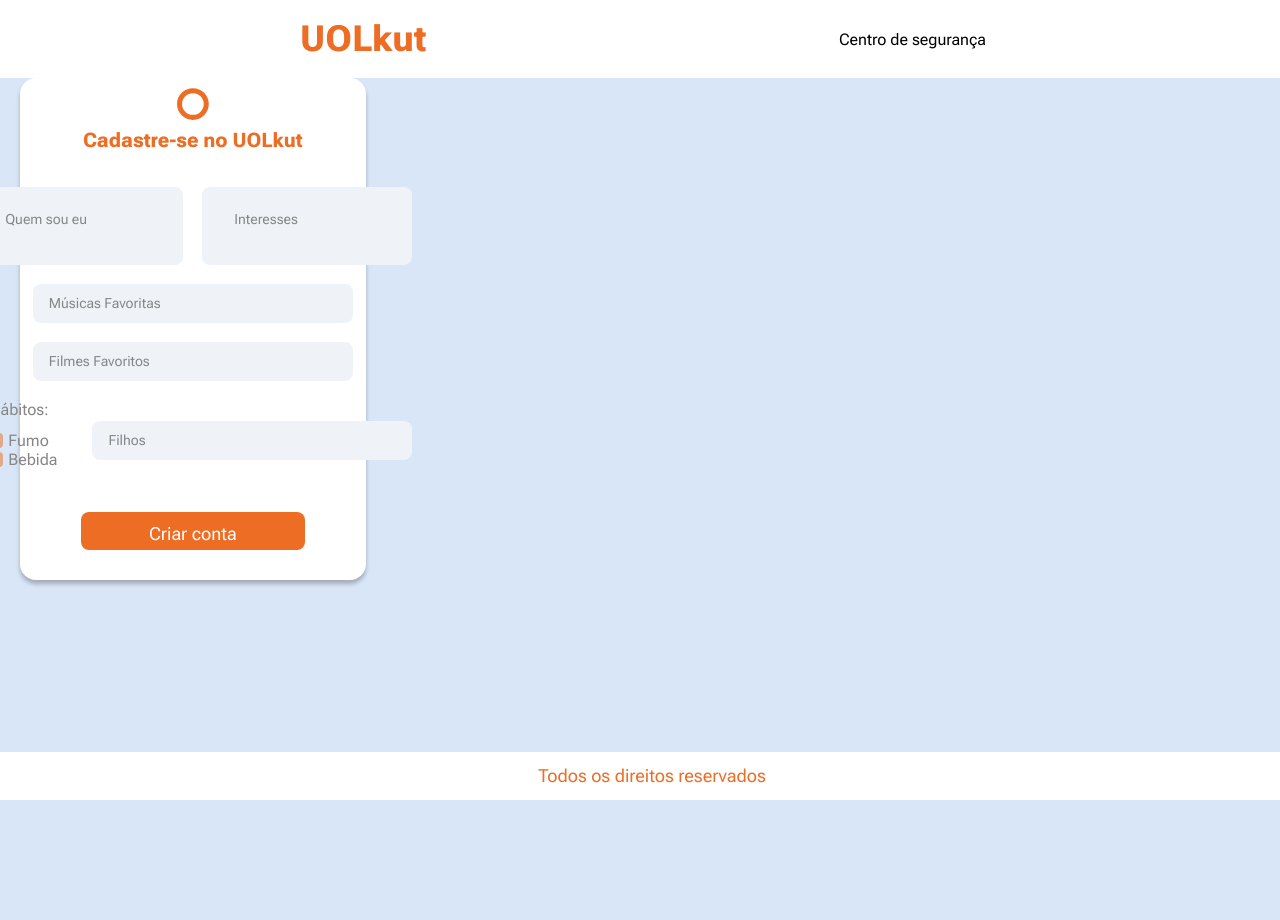
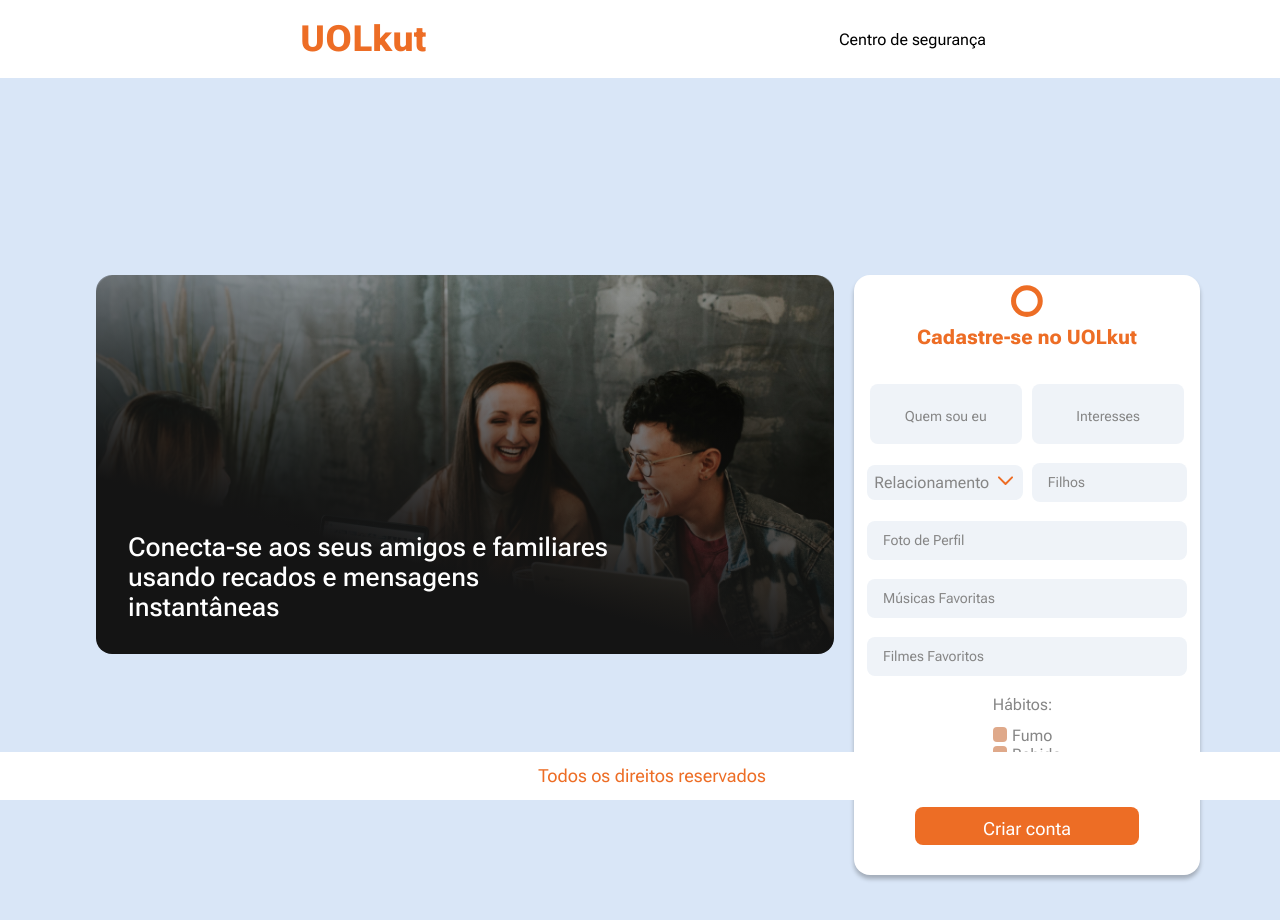
Before and after one commit to Theo-Magno/projeto-compass-desafio-x, a React (Create React App) app in the folder uolkut/: page /profile in a window 1280 px wide. Shown: the top 920 px of the page. Before the commit the page ends 800 px from the top, so only its background shows below. Built offline with nearby package versions, Linux system fonts and the light colour scheme.

Commit message:
feat: creating and styling step 2 of the account creation page

```diff
--- a/uolkut/src/components/Main/Main.tsx
+++ b/uolkut/src/components/Main/Main.tsx
@@ -1,13 +1,14 @@
 //import Form from "./MainComponents/Form";
 import "./Main.css";
 import SecondForm from "./MainComponents/SecondForm";
+// import Form from "./MainComponents/Form";
 
 type Props = {};
 
 const Main = (props: Props) => {
   return (
     <main>
-      {/*<Form />*/}
+      {/* <Form /> */}
       <SecondForm />
     </main>
   );
--- a/uolkut/src/components/Main/MainComponents/Form.css
+++ b/uolkut/src/components/Main/MainComponents/Form.css
@@ -40,6 +40,10 @@
   justify-content: space-around;
   align-items: center;
   gap: 19px;
+}
+
+#kids {
+  width: 40%;
 }
 
 .checkbox {
@@ -108,9 +112,21 @@
     width: 8.9vw;
   }
 
+  .input__checkbox {
+    gap: 16px;
+  }
+
   .form-actions {
     display: flex;
     justify-content: center;
+  }
+
+  .inputs {
+    gap: 10px;
+  }
+
+  #kids {
+    width: 9.6vw;
   }
 }
 
@@ -151,8 +167,24 @@
     width: 6.8vw;
   }
 
+  .input__checkbox {
+    gap: 16px;
+  }
+
+  .select {
+    width: 18.2vw;
+  }
+
   .form-actions {
     display: flex;
     justify-content: center;
   }
+
+  .inputs {
+    gap: 10px;
+  }
+
+  #kids {
+    width: 7.2vw;
+  }
 }
--- a/uolkut/src/components/Main/MainComponents/SecondForm.tsx
+++ b/uolkut/src/components/Main/MainComponents/SecondForm.tsx
@@ -7,6 +7,7 @@
 import TextArea from "../../StyledComponents/TextArea";
 
 import "./Form.css";
+import Select from "../../StyledComponents/Select";
 
 const SecondForm = (): JSX.Element => {
   const submitFormHandler = (event: React.FormEvent) => {
@@ -15,6 +16,13 @@
 
   return (
     <React.Fragment>
+      <section className="register">
+        <div className="image">
+          <p>
+            Conecta-se aos seus amigos e familiares usando recados e mensagens
+            instantâneas
+          </p>
+        </div>
         <Card>
           <div className="header-card">
             <UolCircle />
@@ -26,6 +34,11 @@
                 <TextArea id="selfdesc" placeholder="Quem sou eu" />
                 <TextArea id="interests" placeholder="Interesses" />
               </div>
+              <div className="input__checkbox">
+              <Select />
+              <Input type="number" id="kids" placeholder="Filhos" />
+              </div>
+              <Input type="text" id="profile-picture" placeholder="Foto de Perfil" />
               <Input type="text" id="musics" placeholder="Músicas Favoritas" />
               <Input type="text" id="movies" placeholder="Filmes Favoritos" />
 
@@ -43,7 +56,6 @@
                     <span className="checkmark" />
                   </label>
                 </fieldset>
-              <Input type="number" id="kids" placeholder="Filhos" />
               </div>
             </div>
 
@@ -52,6 +64,7 @@
             </div>
           </form>
         </Card>
+      </section>
     </React.Fragment>
   );
 };
--- /dev/null
+++ b/uolkut/src/components/StyledComponents/Select.tsx
@@ -0,0 +1,144 @@
+import React, { useState } from "react";
+import styled from "styled-components";
+
+const StyledSelect = styled.div`
+  width: 100%;
+  height: 35px;
+  background-color: #eff3f8;
+  border: none;
+  border-radius: 8px;
+  color: #868686;
+  font-family: Roboto Flex;
+  font-size: 14px;
+  font-style: normal;
+  font-weight: 400;
+  line-height: normal;
+  display: flex;
+  justify-content: space-between;
+  align-items: center;
+  padding-left: 7px;
+  cursor: pointer;
+  position: relative;
+  z-index: 1;
+  &:hover {
+    background-color: #dce1e8;
+  }
+
+  @media (min-width: 768px) {
+    font-size: 16px;
+  }
+`;
+
+const StyledDiv = styled.div`
+  width: 135px;
+  position: relative;
+  @media (min-width: 1200px) and (max-width: 1439px) {
+    width: 11.6vw;
+  }
+
+  @media (min-width: 1440px){
+    width: 8.5vw;
+  }
+`;
+
+const StyledOption = styled.div`
+  font-size: 14px;
+  color: #8d8d8d;
+  padding: 8px 0px;
+  cursor: pointer;
+  &:hover {
+    background-color: #dce1e8;
+  }
+  &:not(:last-child) {
+    border-bottom: 1px solid #ed6d25;
+  }
+
+  @media (min-width: 1200px) {
+    font-size: 16px;
+  }
+`;
+
+const StyledOptions = styled.div`
+  width: 100%;
+  position: absolute;
+  top: 100%;
+  left: 0;
+  border: 1px solid #dce1e8;
+  border-radius: 0px 0px 6px 6px;
+  background: #fff;
+  box-shadow: 0px 4px 4px 0px rgba(0, 0, 0, 0.25);
+  padding: 16px 9px;
+  overflow-y: auto;
+  z-index: 2;
+`;
+
+const StyledSpan = styled.span`
+  position: absolute;
+  top: 50%;
+  transform: translateY(-50%);
+  right: 7px;
+`;
+
+export default function Select() {
+  const [isOpen, setIsOpen] = useState(false);
+  const [selectedOption, setSelectedOption] = useState("Relacionamento");
+
+  const options = [
+    "Solteiro",
+    "Casado",
+    "Divorciado",
+    "Namorando",
+    "Preocupado",
+  ];
+
+  const handleOptions = () => {
+    setIsOpen(!isOpen);
+  };
+
+  const handleOptionClick = (option: React.SetStateAction<string>) => {
+    setSelectedOption(option);
+    setIsOpen(false);
+  };
+
+  return (
+    <StyledDiv>
+      <StyledSelect onClick={handleOptions}>
+        {selectedOption}
+        <StyledSpan>
+          <svg
+            xmlns="http://www.w3.org/2000/svg"
+            width="21"
+            height="21"
+            viewBox="0 0 21 21"
+            fill="none"
+          >
+            <path
+              d="M17.0625 7.86771L10.5 14.4241L3.9375 7.86771"
+              stroke="#ED6D25"
+              stroke-width="2"
+              stroke-linecap="round"
+              stroke-linejoin="round"
+            />
+          </svg>
+        </StyledSpan>
+      </StyledSelect>
+
+      {isOpen && (
+        <StyledOptions>
+          {options.map((option, index) => (
+            <StyledOption
+              key={option}
+              onClick={() => handleOptionClick(option)}
+              style={{
+                borderBottom:
+                  index === options.length - 1 ? "none" : "1px solid #ed6d25",
+              }}
+            >
+              {option}
+            </StyledOption>
+          ))}
+        </StyledOptions>
+      )}
+    </StyledDiv>
+  );
+}
--- a/uolkut/src/components/StyledComponents/TextArea.tsx
+++ b/uolkut/src/components/StyledComponents/TextArea.tsx
@@ -11,6 +11,18 @@
     font-size: 14px;
     color: var(--placeholder-color);
   }
+
+  @media (min-width: 1200px) and (max-width: 1439px) {
+    width: 6.9vw;
+    height: 1.5vh;
+    text-align: center;
+  }
+
+  @media (min-width: 1440px){
+    width: 5vw;
+    height: 1.5vh;
+    text-align: center;
+  }
 `;
 
 export default TextArea;
```
Also changed, not shown: uolkut/src/components/StyledComponents/Input.tsx (line endings or trailing spaces). Lines whose indentation alone changed are shown as unchanged.
